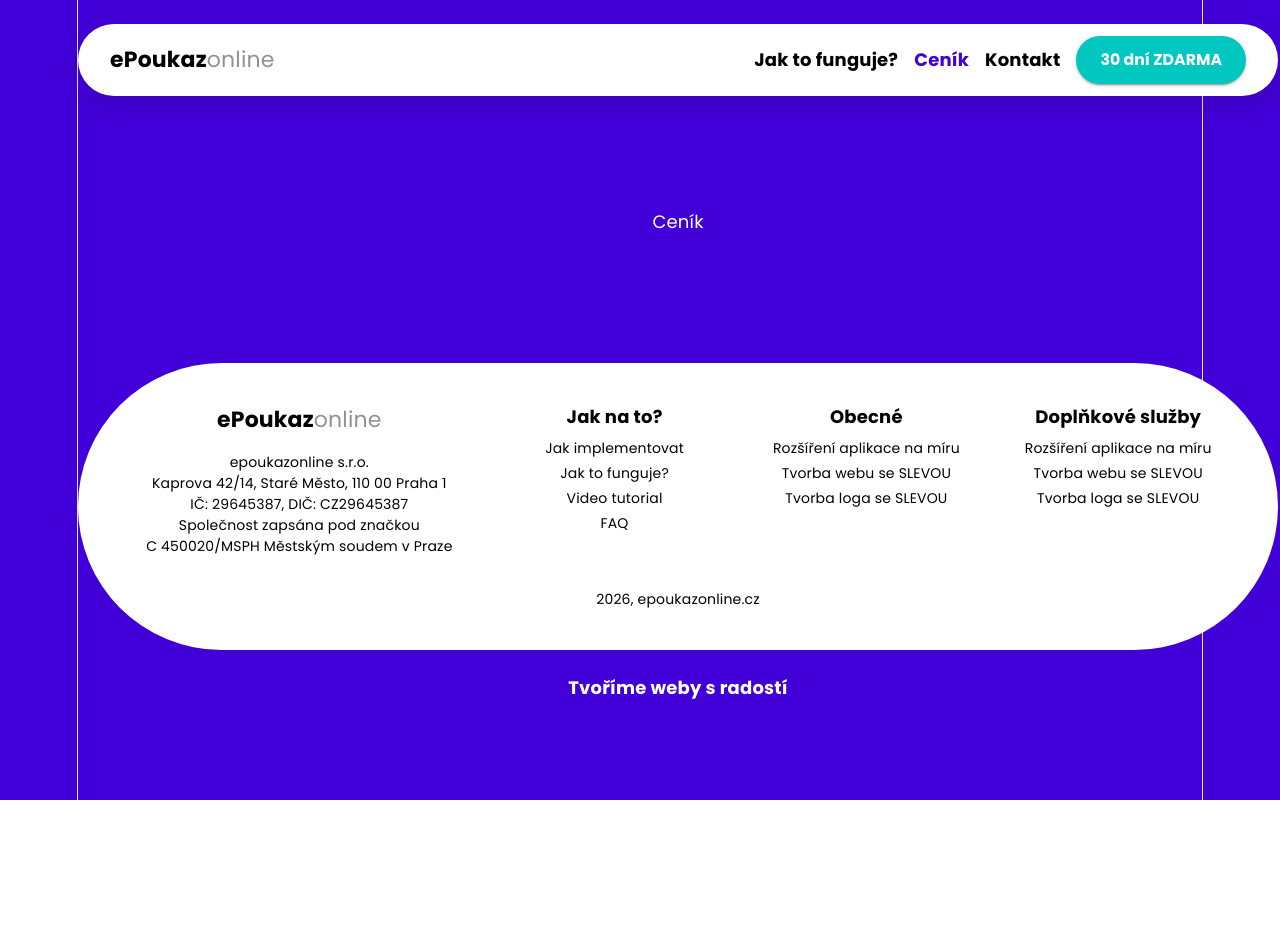
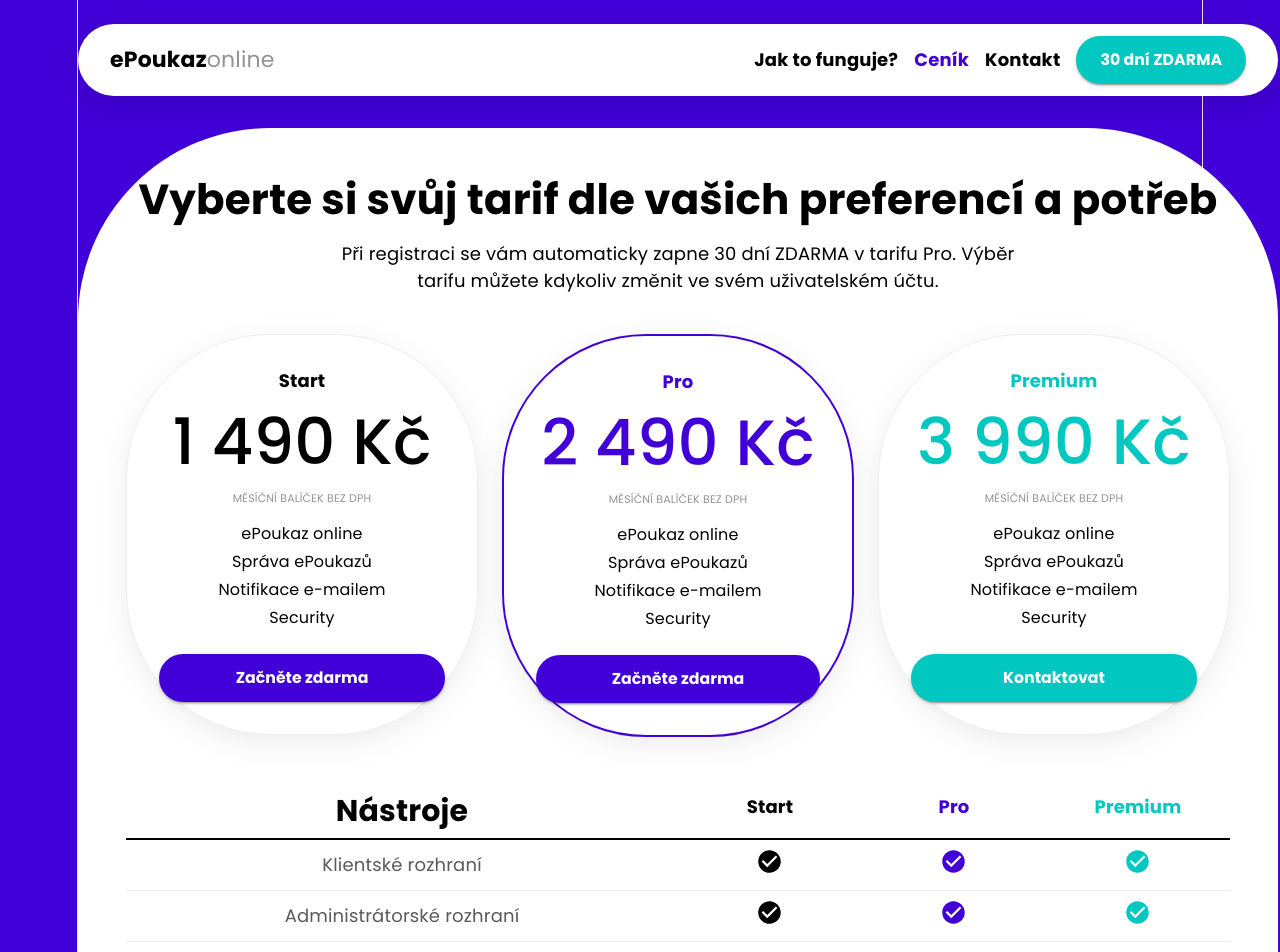
Before and after one commit to ToCatchTo/ePoukaz, a React (Vite) app: page /cenik in a window 1280 px wide. Shown: the top 952 px of the page. Before the commit the page ends 800 px from the top, so only its background shows below. Built offline with nearby package versions, Linux system fonts and the light colour scheme.

Commit message:
feat: CenikPage (3 tarify + srovnávací tabulka)

```diff
--- a/src/App.tsx
+++ b/src/App.tsx
@@ -2,8 +2,9 @@
 import { Box } from '@mui/material'
 import PageLayout from './components/layout/PageLayout'
 import HomePage from './pages/HomePage'
+import CenikPage from './pages/CenikPage'
 
-// Dočasné stuby stránek – nahradí je Tasky 10–12
+// Dočasné stuby stránek – nahradí je Tasky 11–12
 const Stub = ({ id, label }: { id: string; label: string }) => (
   <Box data-testid={id} sx={{ color: '#fff', py: 10 }}>{label}</Box>
 )
@@ -14,7 +15,7 @@
     <Routes>
       <Route element={<PageLayout />}>
         <Route path="/" element={<HomePage />} />
-        <Route path="/cenik" element={<Stub id="page-cenik" label="Ceník" />} />
+        <Route path="/cenik" element={<CenikPage />} />
         <Route path="/kontakt" element={<Stub id="page-kontakt" label="Kontakt" />} />
         <Route path="/obchodni-podminky" element={<Stub id="page-uni" label="UNI" />} />
       </Route>
--- /dev/null
+++ b/src/pages/CenikPage.tsx
@@ -0,0 +1,71 @@
+import { Box, Button, Grid, Stack, Typography } from '@mui/material'
+import CheckCircleIcon from '@mui/icons-material/CheckCircle'
+import SectionCard from '../components/common/SectionCard'
+import TwoMonthsFreeBanner from '../components/common/TwoMonthsFreeBanner'
+import TryForFreeForm from '../components/common/TryForFreeForm'
+import CtaBanner from '../components/common/CtaBanner'
+import { CENIK_HEAD, PRICING, COMPARE_ROWS, SMS_NOTE } from '../data/content'
+
+// Mapa akcentní barvy tarifu na hex
+const ACCENT: Record<string, string> = { black: '#000000', purple: '#4200D8', teal: '#00C7BF' }
+
+export default function CenikPage() {
+  return (
+    <Box data-testid="page-cenik">
+      <SectionCard sx={{ my: 4 }}>
+        {/* Nadpis */}
+        <Stack spacing={2} sx={{ textAlign: 'center', mb: 5, alignItems: 'center' }}>
+          <Typography variant="h3">{CENIK_HEAD.title}</Typography>
+          <Typography sx={{ fontSize: 18, maxWidth: 720 }}>{CENIK_HEAD.subtitle}</Typography>
+        </Stack>
+
+        {/* 3 tarify */}
+        <Grid container spacing={3} sx={{ justifyContent: 'center' }}>
+          {PRICING.map((p) => (
+            <Grid size={4} key={p.name}>
+              <Box sx={{ bgcolor: '#fff', borderRadius: 6, p: 4, boxShadow: '0 8px 30px rgba(0,0,0,0.08)',
+                         border: p.highlighted ? `2px solid ${ACCENT.purple}` : '1px solid #eee' }}>
+                <Typography sx={{ fontWeight: 700, color: ACCENT[p.accent] }}>{p.name}</Typography>
+                <Typography sx={{ fontSize: 64, fontWeight: 500, color: ACCENT[p.accent] }}>{p.price}</Typography>
+                <Typography sx={{ fontSize: 11, color: '#939393', mb: 2 }}>{p.note}</Typography>
+                <Stack spacing={0.5} sx={{ mb: 3 }}>
+                  {p.features.map((f) => <Typography key={f} sx={{ fontSize: 16 }}>{f}</Typography>)}
+                </Stack>
+                <Button fullWidth variant="contained"
+                        color={p.accent === 'teal' ? 'secondary' : 'primary'}
+                        sx={{ color: '#fff' }}>
+                  {p.cta}
+                </Button>
+              </Box>
+            </Grid>
+          ))}
+        </Grid>
+
+        {/* Srovnávací tabulka „Nástroje" */}
+        <Box sx={{ mt: 6 }}>
+          <Grid container sx={{ py: 1, borderBottom: '2px solid #000' }}>
+            <Grid size={6}><Typography variant="h4">Nástroje</Typography></Grid>
+            <Grid size={2} sx={{ textAlign: 'center' }}><Typography sx={{ fontWeight: 700 }}>Start</Typography></Grid>
+            <Grid size={2} sx={{ textAlign: 'center' }}><Typography sx={{ fontWeight: 700, color: ACCENT.purple }}>Pro</Typography></Grid>
+            <Grid size={2} sx={{ textAlign: 'center' }}><Typography sx={{ fontWeight: 700, color: ACCENT.teal }}>Premium</Typography></Grid>
+          </Grid>
+          {COMPARE_ROWS.map((r) => (
+            <Grid container key={r.label} sx={{ py: 1, borderBottom: '1px solid #eee', alignItems: 'center' }}>
+              <Grid size={6}><Typography sx={{ color: '#5A5A5A' }}>{r.label}</Typography></Grid>
+              <Grid size={2} sx={{ textAlign: 'center' }}>{r.start && <CheckCircleIcon sx={{ color: '#000' }} />}</Grid>
+              <Grid size={2} sx={{ textAlign: 'center' }}>{r.pro && <CheckCircleIcon sx={{ color: ACCENT.purple }} />}</Grid>
+              <Grid size={2} sx={{ textAlign: 'center' }}>{r.premium && <CheckCircleIcon sx={{ color: ACCENT.teal }} />}</Grid>
+            </Grid>
+          ))}
+        </Box>
+      </SectionCard>
+
+      {/* SMS poznámka – bílý text na fialové */}
+      <Typography sx={{ color: '#fff', fontSize: 16, my: 4 }}>{SMS_NOTE}</Typography>
+
+      <TwoMonthsFreeBanner />
+      <TryForFreeForm />
+      <CtaBanner />
+    </Box>
+  )
+}
```
Also changed, not shown: 1 other file (tests, documents, lock files or other folders).
